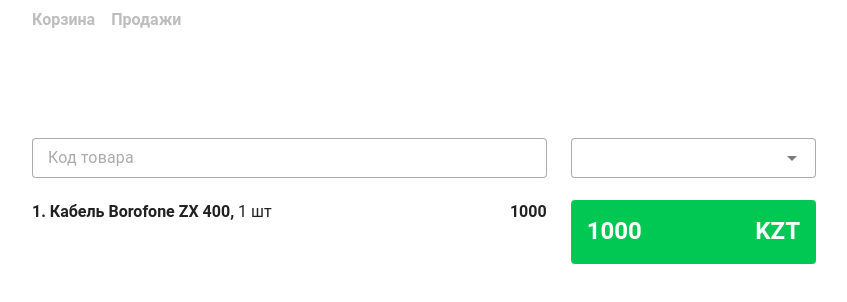
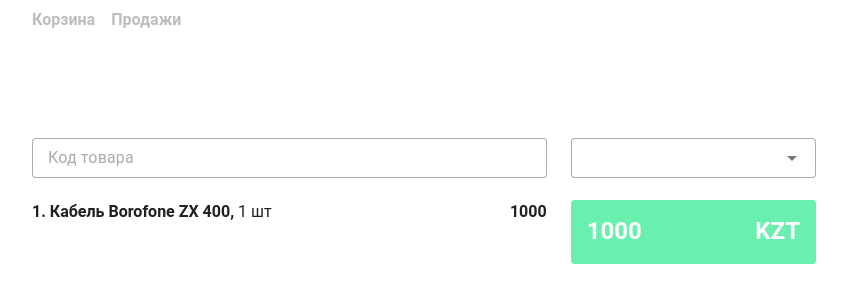
Before and after one commit to ctrlartspace/openmarket-frontend, a Vue app: page / in a window 1280 px wide. Shown: the top 302 px of the page, without its empty margins (216-1063 px from the left). Built offline with nearby package versions, Linux system fonts and the light colour scheme.

Commit message:
total color

```diff
--- a/src/plugins/vuetify.js
+++ b/src/plugins/vuetify.js
@@ -7,7 +7,7 @@ import { aliases, mdi } from "vuetify/iconsets/mdi-svg"
 const baseTheme = {
   dark: false,
   colors: {
-    success: "#00C853",
+    success: "#69F0AE",
   },
 }
 
```
